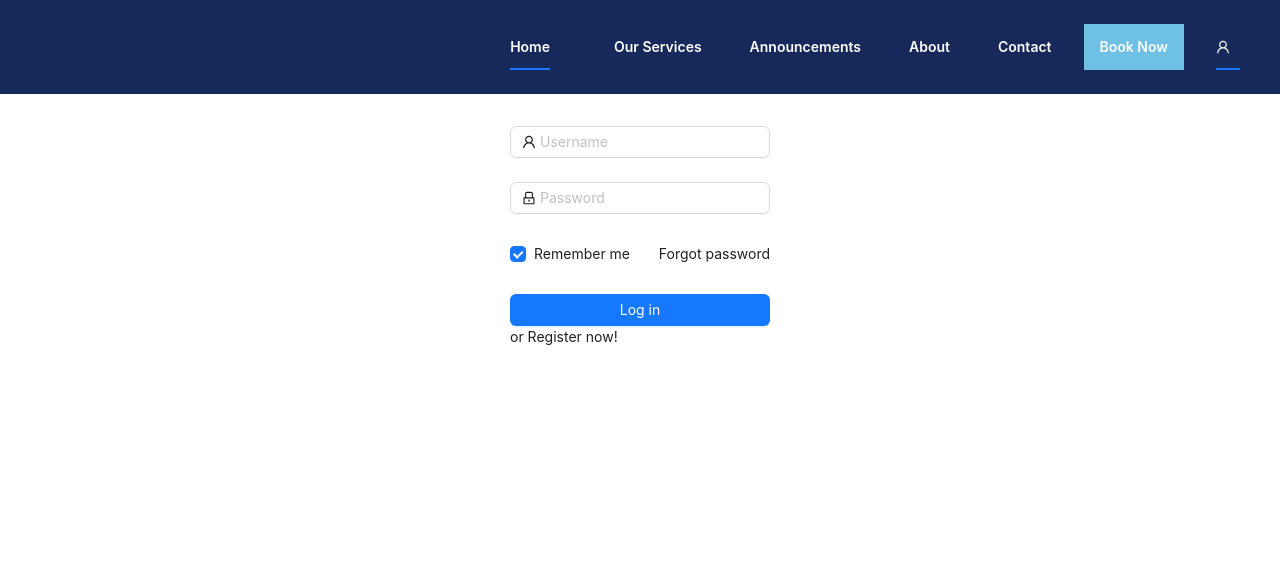
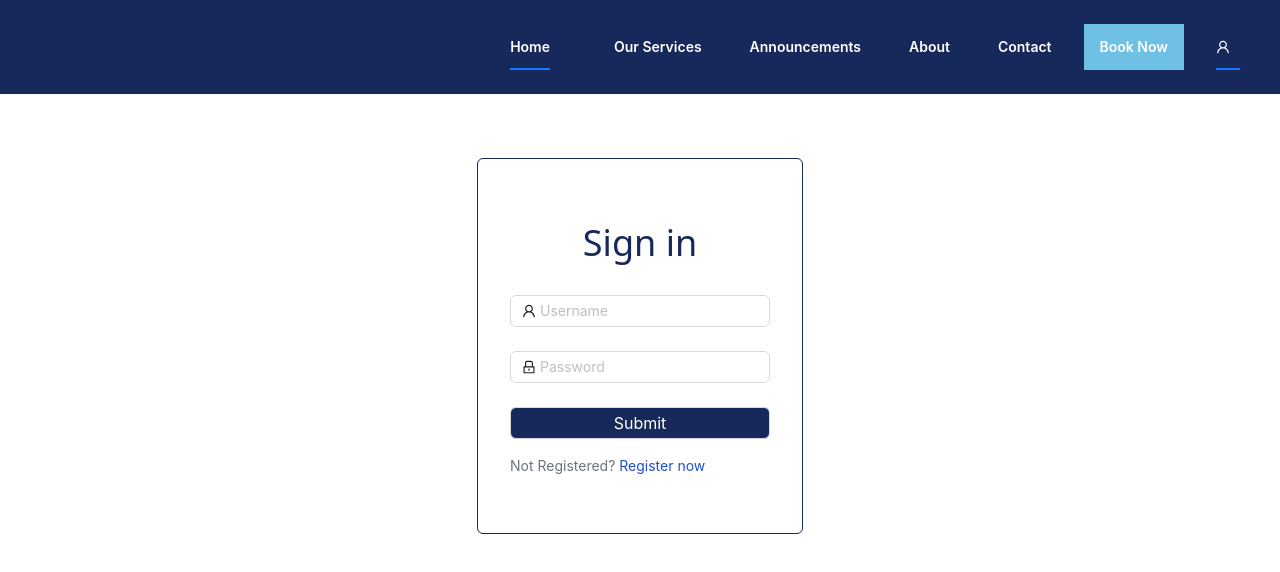
Before and after one commit to salabibne/SicoArenaFrontEnd, a React (Vite) app: page /login in a window 1280 px wide. Shown: the top 572 px of the page. Built offline with nearby package versions, Linux system fonts and the light colour scheme.

Commit message:
Login Form Redesigned

```diff
--- a/src/UserAuthentication/Login.tsx
+++ b/src/UserAuthentication/Login.tsx
@@ -1,6 +1,7 @@
 import React from "react";
 import { LockOutlined, UserOutlined } from "@ant-design/icons";
 import { Button, Checkbox, Form, Input, Flex } from "antd";
+import { Link } from "react-router-dom";
 
 const Login: React.FC = () => {
   const onFinish = (values: any) => {
@@ -8,11 +9,16 @@ const Login: React.FC = () => {
   };
 
   return (
-    <div className="flex items-center justify-center mt-8">
+    <div className="flex flex-col items-center justify-center mt-16">
+      <div className="border rounded-md border-[#17295A] p-8">
+        <h1 className="mt-8 mb-8 text-center text-4xl font bold text-[#17295A]">
+          Sign in
+        </h1>
+
         <Form
           name="login"
           initialValues={{ remember: true }}
-        style={{ maxWidth: 360 }}
+          style={{ maxWidth: 400 }}
           onFinish={onFinish}
         >
           <Form.Item
@@ -31,22 +37,28 @@ const Login: React.FC = () => {
               placeholder="Password"
             />
           </Form.Item>
-        <Form.Item>
-          <Flex justify="space-between" align="center">
-            <Form.Item name="remember" valuePropName="checked" noStyle>
-              <Checkbox>Remember me</Checkbox>
-            </Form.Item>
-            <a href="">Forgot password</a>
-          </Flex>
-        </Form.Item>
 
           <Form.Item>
-          <Button block type="primary" htmlType="submit">
-            Log in
+            <Button
+              className="bg-[#17295A] text-white text-base px-1 py-2"
+              block
+              htmlType="submit"
+            >
+              Submit
             </Button>
-          or <a href="/registration">Register now!</a>
+            {/* or <a href="/registration">Register now!</a> */}
+            <div className="mt-4">
+              <Link to="/registration">
+                <p className="text-blue-700">
+                  <span className="text-gray-500">Not Registered? </span>
+                  Register now
+                </p>
+              </Link>
+              {/* <Button className="">Register Now</Button> */}
+            </div>
           </Form.Item>
         </Form>
+      </div>
     </div>
   );
 };
```
Lines whose indentation alone changed are shown as unchanged.
